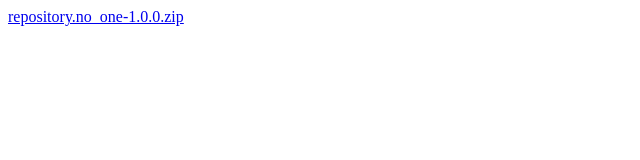
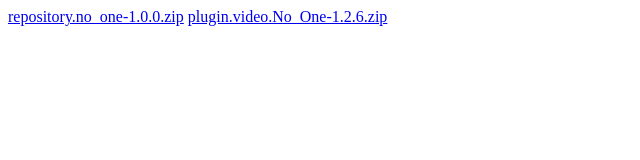
Before and after one commit to No-OneRepo/No-OneRepo.github.io, a plain HTML site: page index.html in a window 1280 px wide. Shown: the whole page, without its empty margins (0-640 px from the left). Drawn offline with Linux system fonts and the light colour scheme.

Commit message:
Update index.html

```diff
--- a/index.html
+++ b/index.html
@@ -1,2 +1,2 @@
 <a href="repository.no_one-1.0.0.zip">repository.no_one-1.0.0.zip</a>
-<a href="plugin.video.No_One-1.2.6.zip>plugin.video.No_One-1.2.6.zip</a>
+<a href="plugin.video.No_One-1.2.6.zip">plugin.video.No_One-1.2.6.zip</a>
```
